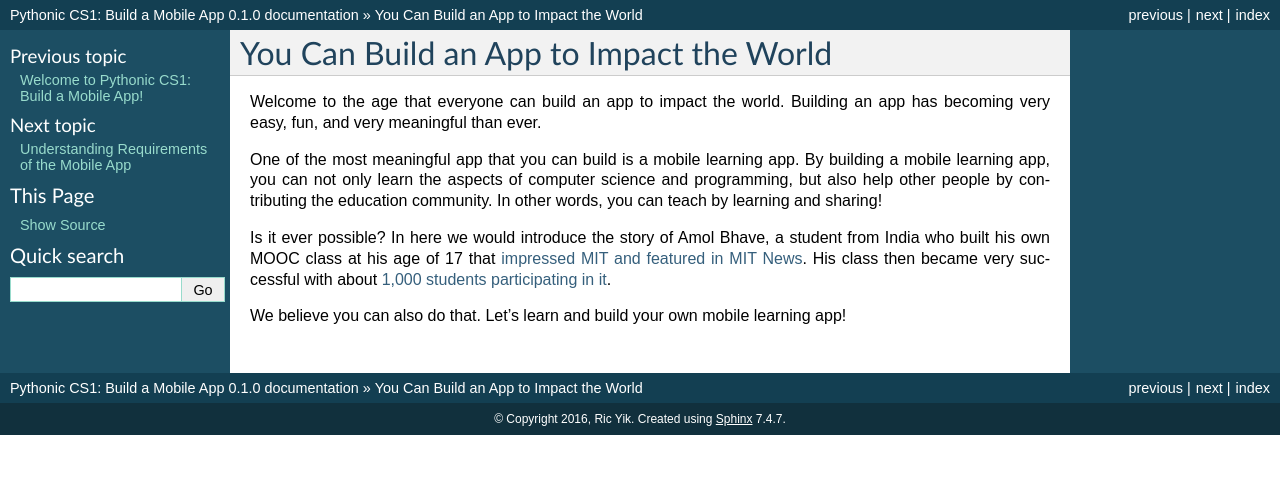
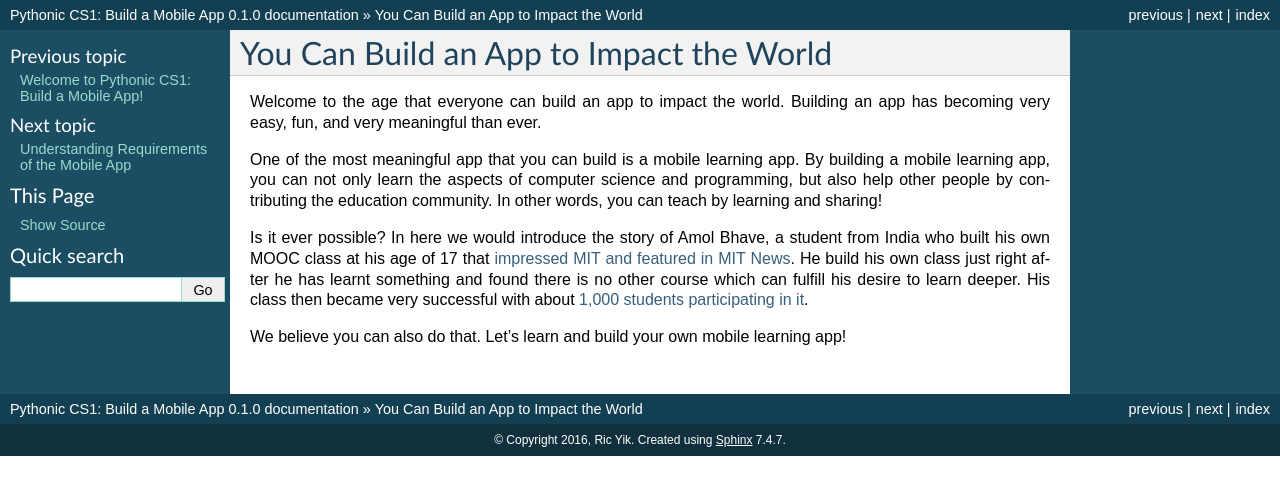
Before and after one commit to Aashritha27/mobileapp.course, a Sphinx documentation site: the page built from docs/you-can-build-an-app-to-impact-the-world.rst, in a window 1280 px wide. Shown: the top 495 px of the page. Built offline with Sphinx 7.4.7, drawn with Linux system fonts in a browser that asks for light colours.

Commit message:
Module 0

```diff
--- a/docs/you-can-build-an-app-to-impact-the-world.rst
+++ b/docs/you-can-build-an-app-to-impact-the-world.rst
@@ -5,6 +5,6 @@ Welcome to the age that everyone can build an app to impact the world. Building
 
 One of the most meaningful app that you can build is a mobile learning app. By building a mobile learning app, you can not only learn the aspects of computer science and programming, but also help other people by contributing the education community. In other words, you can teach by learning and sharing!
 
-Is it ever possible? In here we would introduce the story of Amol Bhave, a student from India who built his own MOOC class at his age of 17 that `impressed MIT and featured in MIT News <http://news.mit.edu/2013/6003z-signals-a-new-open-education-ecosystem>`_. His class then became very successful with about `1,000 students participating in it <http://blog.edx.org/amol-bhave>`_.
+Is it ever possible? In here we would introduce the story of Amol Bhave, a student from India who built his own MOOC class at his age of 17 that `impressed MIT and featured in MIT News <http://news.mit.edu/2013/6003z-signals-a-new-open-education-ecosystem>`_.  He build his own class just right after he has learnt something and found there is no other course which can fulfill his desire to learn deeper. His class then became very successful with about `1,000 students participating in it <http://blog.edx.org/amol-bhave>`_.
 
 We believe you can also do that. Let's learn and build your own mobile learning app!
```
